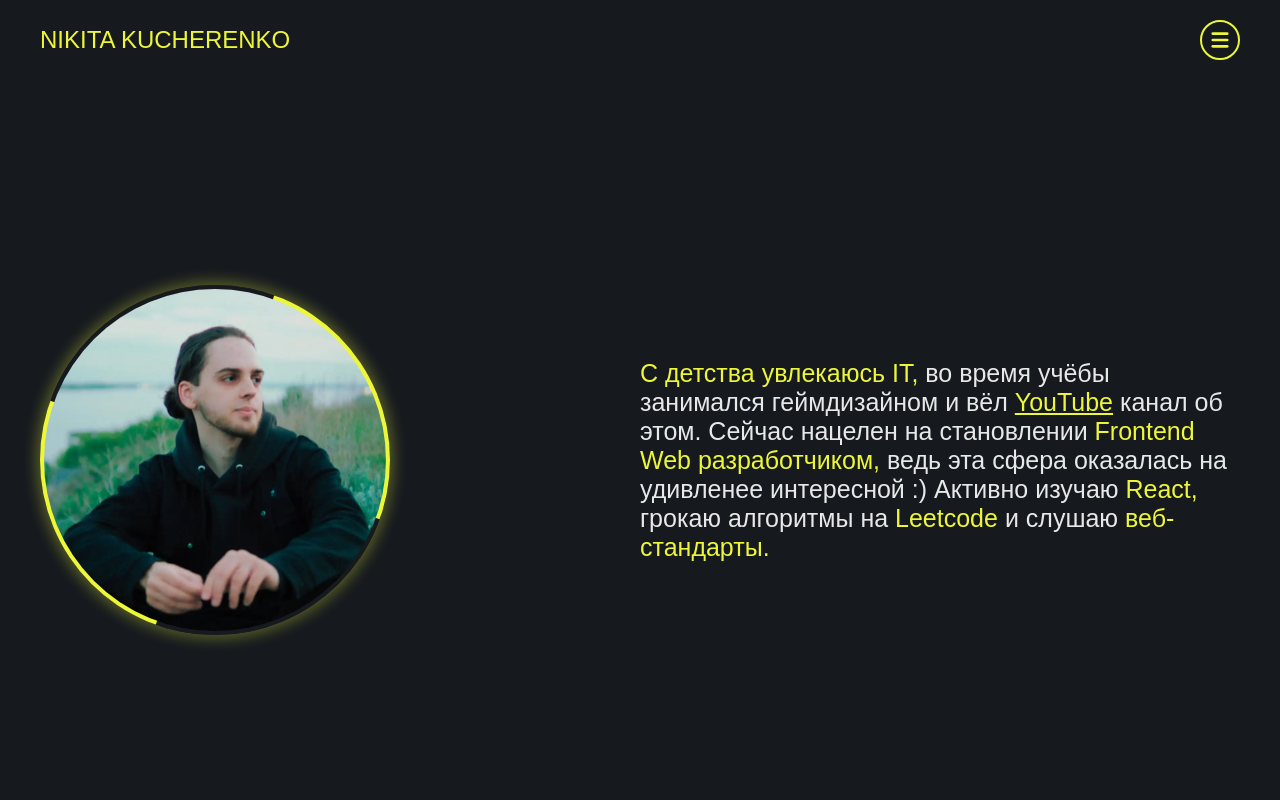
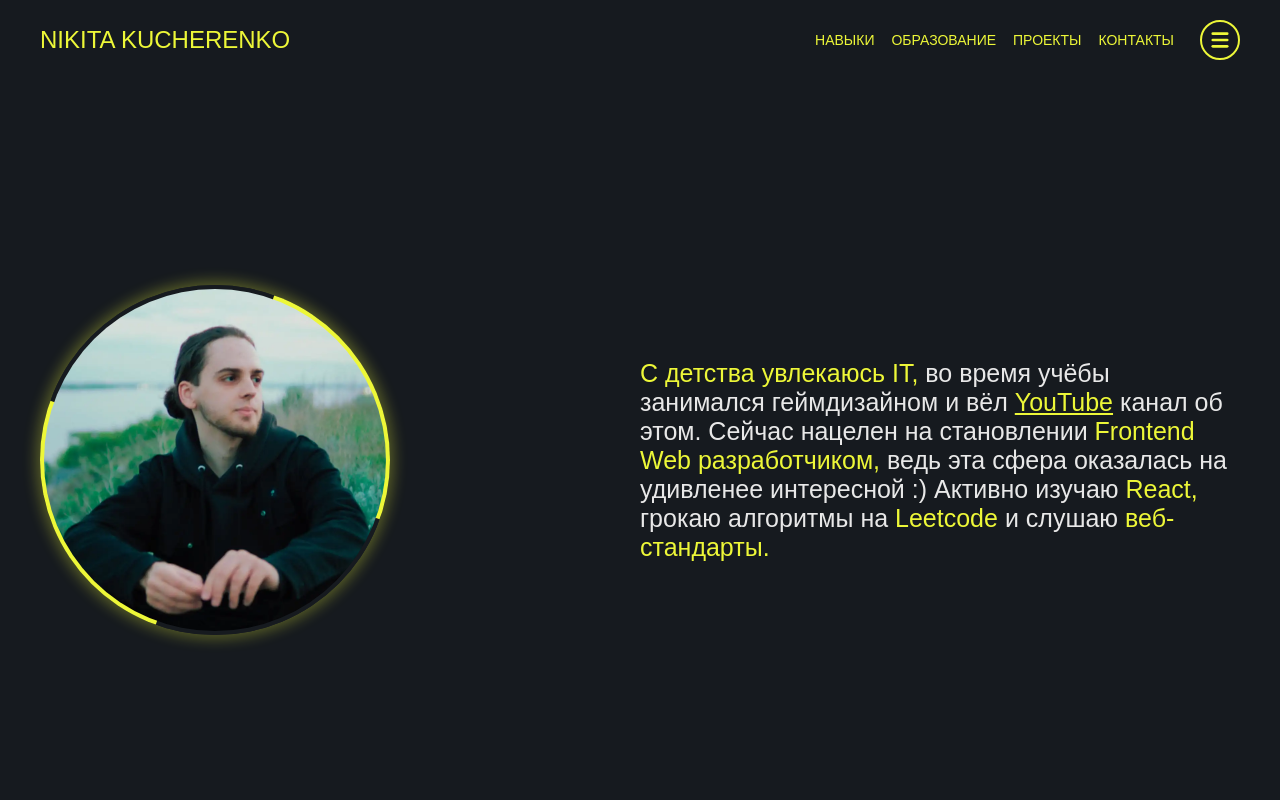
Before and after one commit to KrashheR/krashher-website, a React (Create React App) app: page / in a window 1280 px wide. Shown: the top 800 px of the page. Built offline with nearby package versions, Linux system fonts and the light colour scheme.

Commit message:
Added new animations

```diff
--- a/src/components/link/styled.js
+++ b/src/components/link/styled.js
@@ -2,6 +2,7 @@ import styled from "styled-components";
 import { LinkType } from "./link";
 
 export const StyledLink = styled.a`
+  position: relative;
   color: ${(props) => {
     let color = props.theme.colors.textPrimary;
     if(props.$linkType === LinkType.GITHUB){
@@ -27,7 +28,17 @@ export const StyledLink = styled.a`
   font-size: 16px;
   transition: 0.3s ease;
   text-align: center;
-  &:hover{
+
+  &:after {
+    content: '';
+    position: absolute;
+    height: 1px;
+    left: 0;
+    bottom: 0;
+    margin: auto;
+    width: 0%;
+    border-radius: 15px;
+    z-index: -10;
     background-color: ${(props) => {
       let color = props.theme.colors.textPrimary;
       if(props.$linkType === LinkType.GITHUB){
@@ -37,7 +48,33 @@ export const StyledLink = styled.a`
       }
       return color;
     }};
+  }
+
+  &:hover{
     color: ${(props) => props.theme.colors.bg};
+    &:after {
+      animation: fillLink 0.7s forwards;
+      -webkit-animation: fillLink 0.7s forwards;
+      -moz-animation: fillLink 0.7s forwards;
+    }
+  }
+
+  @-webkit-keyframes fillLink {
+    0% {
+      background-color: ${(props) => props.theme.colors.bg};
+      width: 0%;
+      height: 100%;
+    }
+
+    10% {
+      background-color: ${(props) => props.theme.colors.bg};
+      width: 5%;
+      height: 100%;
+    }
+    100% {
+      width: 100%;
+      height: 100%;
+    }
   }
 
   @media(max-width: ${(props) => props.theme.deviceSizes.mobile}){
--- a/src/components/navigationUl/navigationUl.jsx
+++ b/src/components/navigationUl/navigationUl.jsx
@@ -4,7 +4,6 @@ import { StyledUl, StyledLi, StyledLink } from "./styled";
 function NavigationUl ({ toggle }) {
   return (
     <StyledUl $toggle={toggle}>
-      <StyledLi><StyledLink href="#aboutme">Обо мне</StyledLink></StyledLi>
       <StyledLi><StyledLink href="#skills">Навыки</StyledLink></StyledLi>
       <StyledLi><StyledLink href="#education">Образование</StyledLink></StyledLi>
       <StyledLi><StyledLink href="#projects">Проекты</StyledLink></StyledLi>
--- a/src/components/navigationUl/styled.js
+++ b/src/components/navigationUl/styled.js
@@ -3,19 +3,12 @@ import styled from "styled-components";
 export const StyledUl = styled.ul`
   display: flex;
   align-items: center;
-  gap: 25px;
+  gap: 15px;
   list-style-type: none;
   transform-style: preserve-3d;
-  opacity: ${(props) => {
-    return props.$toggle === true ? 1 : 0;
-  }};
   transition: 0.7s ease;
-  transform: ${(props) => {
-    return props.$toggle === true ? "translate3d(0px, 0px, 0px)" : "translate3d(80px, 0px, 0px)";
-  }};
-  pointer-events: ${(props) => {
-    return props.$toggle === true ? "auto" : "none";
-  }};
+
+
 
   @media (max-width: ${(props) => props.theme.deviceSizes.laptop}) {
     gap: 10px;
@@ -39,8 +32,9 @@ export const StyledUl = styled.ul`
 `;
 
 export const StyledLi = styled.li`
-  font-size: 0.8rem;
-  font-weight: 700;
+  position: relative;
+  font-size: 14px;
+  font-weight: 400;
   text-transform: uppercase;
   color: ${(props) => props.theme.colors.textPrimary};
 
@@ -54,6 +48,49 @@ export const StyledLi = styled.li`
 `;
 
 export const StyledLink = styled.a`
+  padding: 1px;
   text-decoration: none;
   color: ${(props) => props.theme.colors.textPrimary};
+
+  &:hover{
+    &:after {
+      width: 100%;
+      z-index: -10;
+      animation: strokeUl 1s forwards;
+      -webkit-animation: strokeUl 1s forwards;
+      -moz-animation: strokeUl 1s forwards;
+    }
+  }
+
+  @media (max-width: ${(props) => props.theme.deviceSizes.tablet}) {
+    &:after {
+      display: none;
+    }
+  }
+
+  &:after {
+    position: absolute;
+    bottom: 0;
+    left: 0;
+    right: 0;
+    margin: auto;
+    width: 0%;
+    content: '';
+    background: ${(props) => props.theme.colors.textPrimary};
+    height: 1px;
+  }
+
+  @-webkit-keyframes strokeUl {
+    0% {
+      width: 0%;
+      height: 1px;
+    }
+    10% {
+      width: 5%;
+    }
+    100% {
+      width: 100%;
+      background: ${(props) => props.theme.colors.textPrimary};
+    }
+  }
 `;
--- a/src/components/stack/stack.jsx
+++ b/src/components/stack/stack.jsx
@@ -57,7 +57,7 @@ function Stack({ stackList, cardStack }) {
 
   const stackAnimation = {
     hidden: {
-      y: cardStack? 40: 100,
+      y: cardStack? 30: 100,
       opacity: 0,
     },
     visible: custom => ({
```
